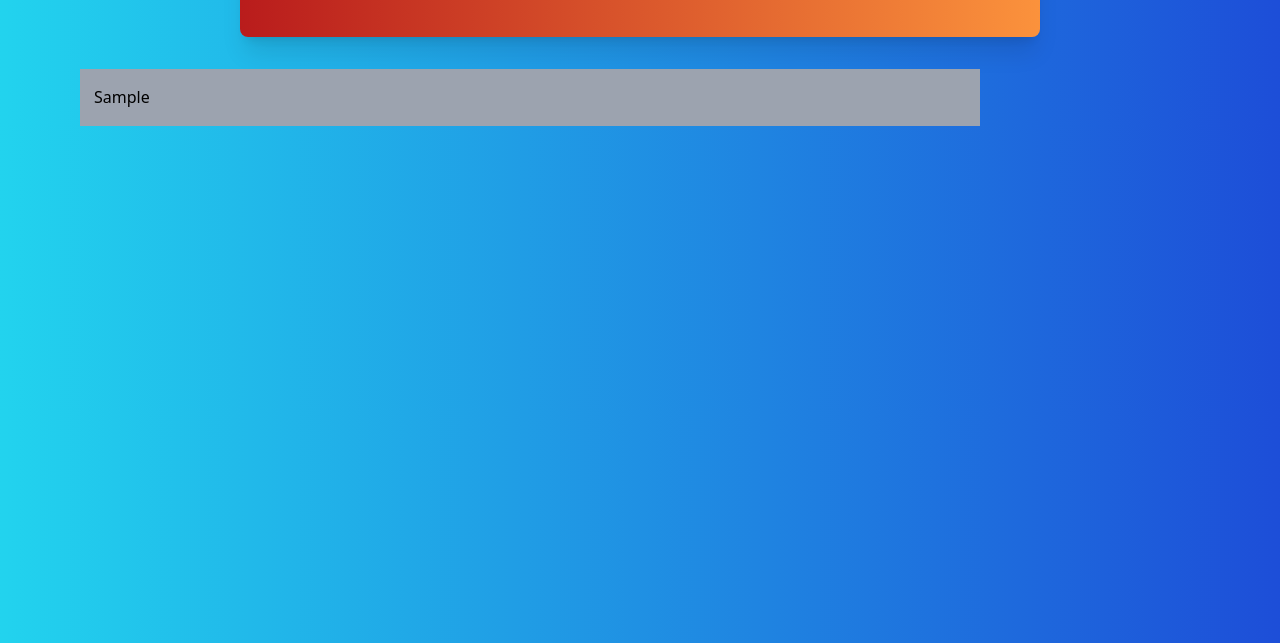
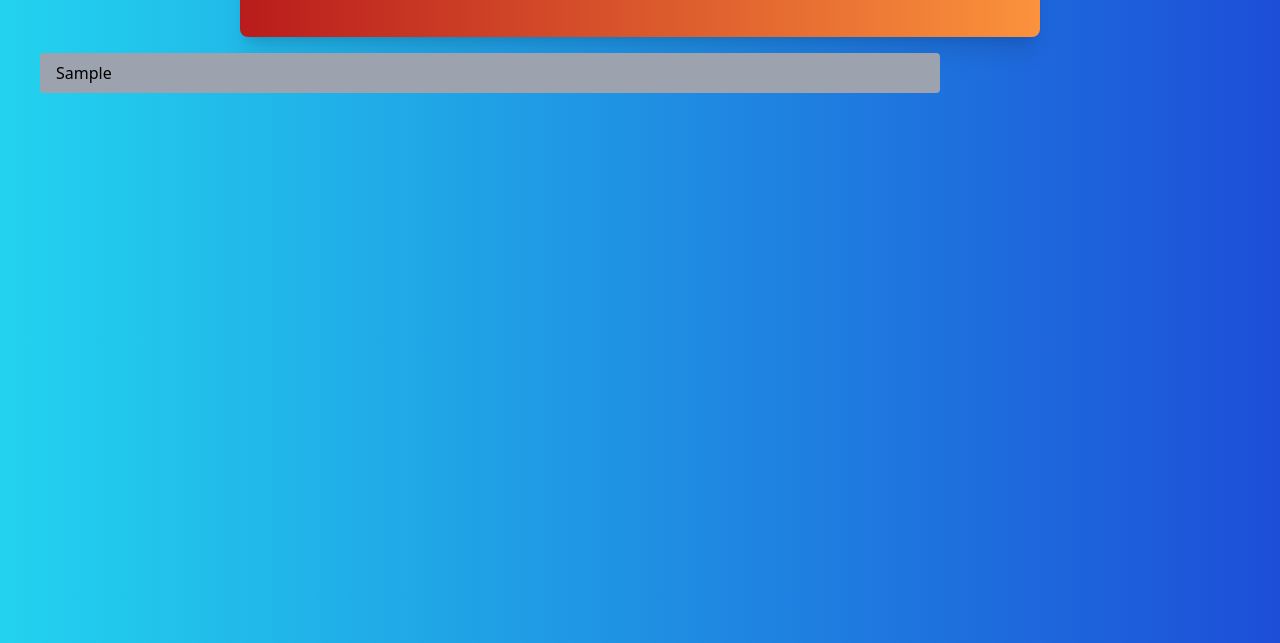
Before and after one commit to arifprog/sixth-assign, a website built with Vite: page index.html in a window 1280 px wide. Both pictures are taken after typing "Sample" into the empty fields and a click on the button "Add". Shown: the part 157-800 px from the top of the page. Built offline with nearby package versions, Linux system fonts and the light colour scheme.

Commit message:
Create task list for randomly

```diff
--- a/index.html
+++ b/index.html
@@ -19,7 +19,9 @@
 
     </div>
 
-<p class="w-[900px] ml-20 bg-gray-400 px-3 py-4 mt-8" id="list"></p>
+    <ul id="taskList" class="mt-4 space-y-2"></ul>
+
+
 
 
 
--- a/index.js
+++ b/index.js
@@ -1,6 +1,8 @@
 let inputBox = document.querySelector ('#inputBox');
 let addBtn = document.querySelector('#addBtn');
-let listbox = document.querySelector('p');
+let taskList = document.querySelector('#taskList');
+
+
 
 addBtn.addEventListener('click',(event)=>{
     event.preventDefault();
@@ -10,9 +12,10 @@ addBtn.addEventListener('click',(event)=>{
         return;
     }
 
-    let option = new Option(inputBox.value,inputBox.value);
+    let listItem = document.createElement('li');
+    listItem.textContent = inputBox.value;
+    listItem.className = 'bg-gray-400 w-[300px] md:w-[900px] ml-10 px-4 py-2 rounded ';
 
-    let task = listbox.appendChild(option);
+    taskList.appendChild(listItem);
     inputBox.value = '';
-
 })
```
